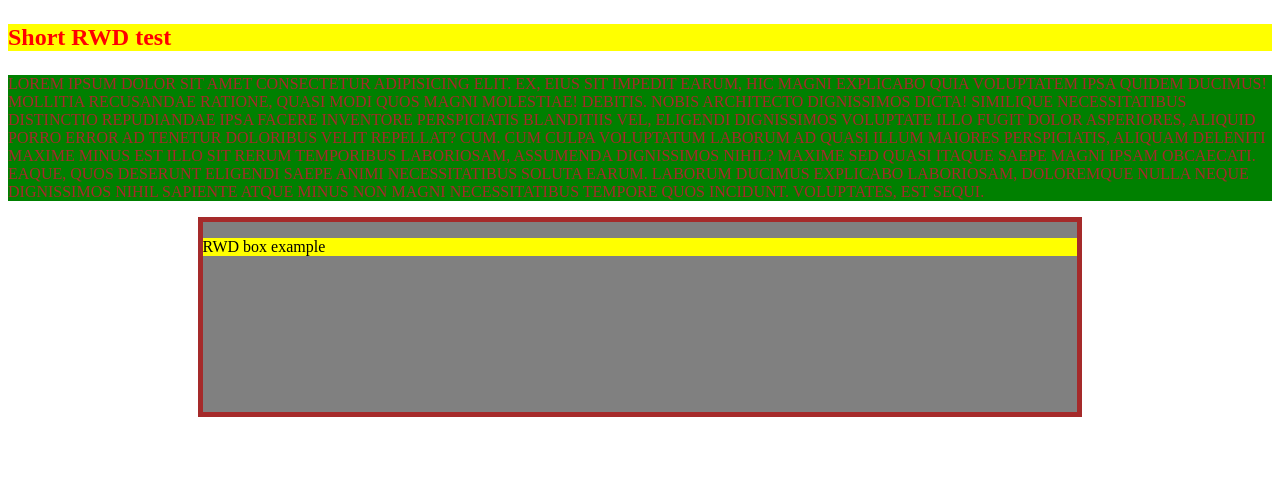
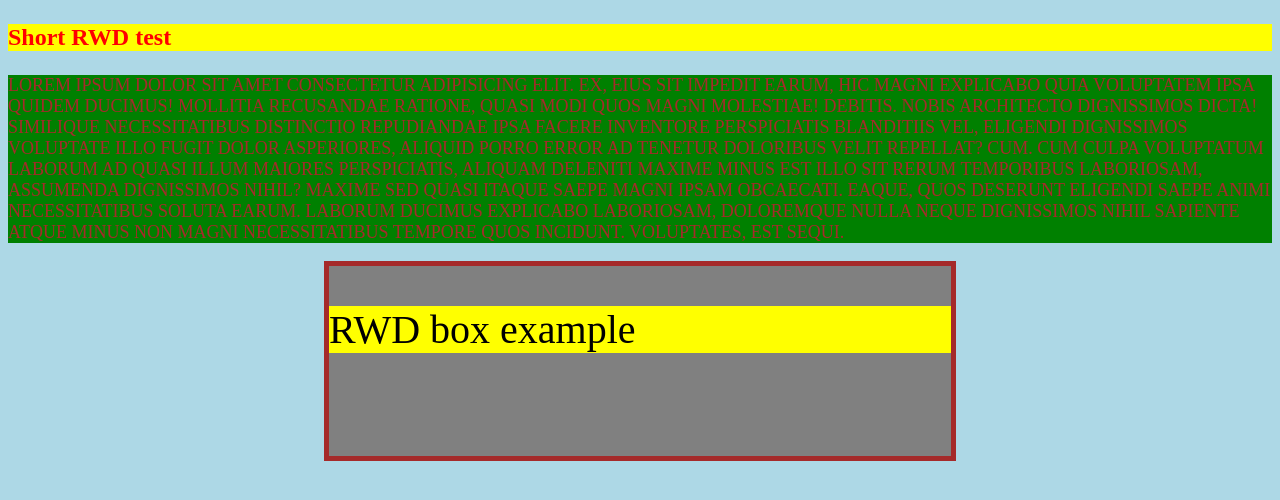
Before and after one commit to mateuszbabij/rwd_git_1, a plain HTML site: page index.html in a window 1280 px wide. Drawn offline with Linux system fonts and the light colour scheme.

Commit message:
Update styles to 1200

```diff
--- a/style.css
+++ b/style.css
@@ -5,6 +5,9 @@
 }
 p {
   background-color: yellow;
+}
+body {
+  background-color: lightgreen;
 }
 
 .box {
@@ -64,3 +67,21 @@ p {
     text-align: left;
   }
 }
+
+@media all and (min-width: 1200px) {
+  p {
+    font-size: 2.5rem;
+  }
+
+  .longText {
+    font-size: 18px;
+  }
+
+  body {
+    background-color: lightblue;
+  }
+
+  .box {
+    width: 50%;
+  }
+}
```
